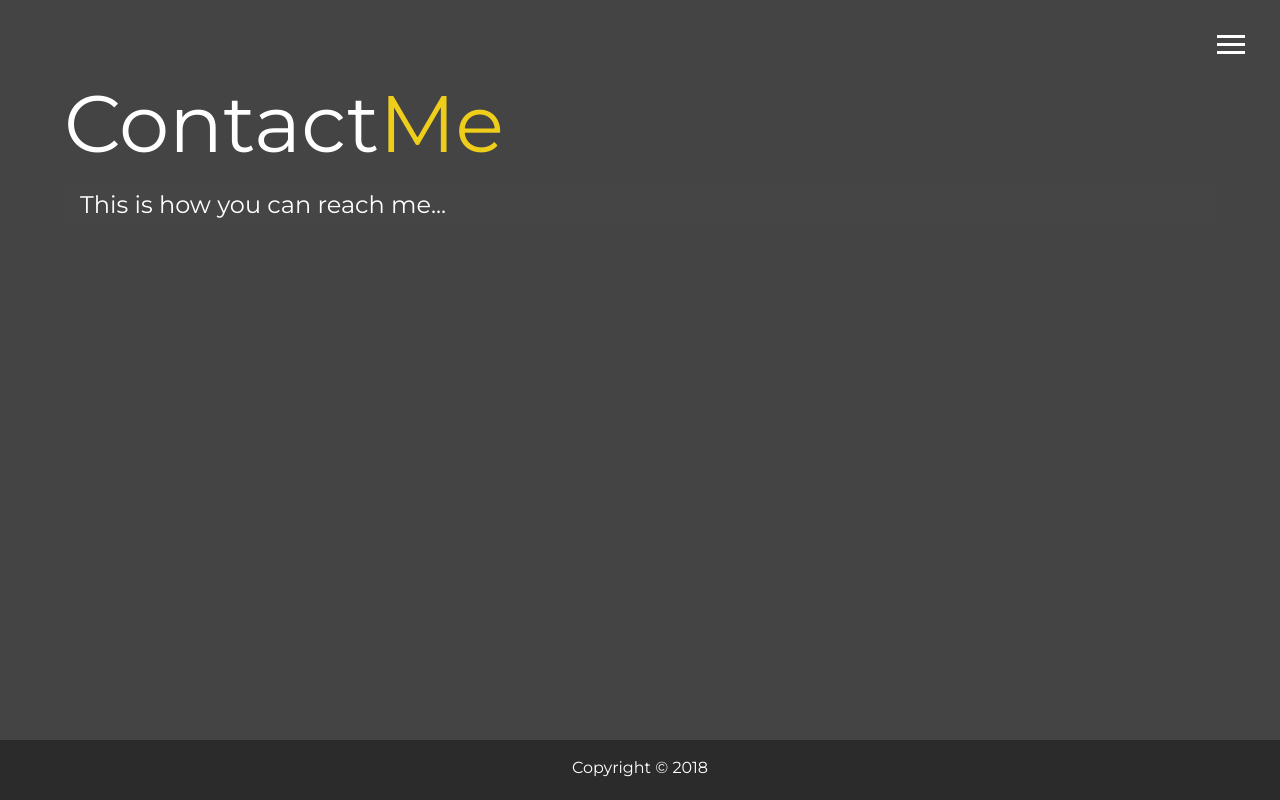
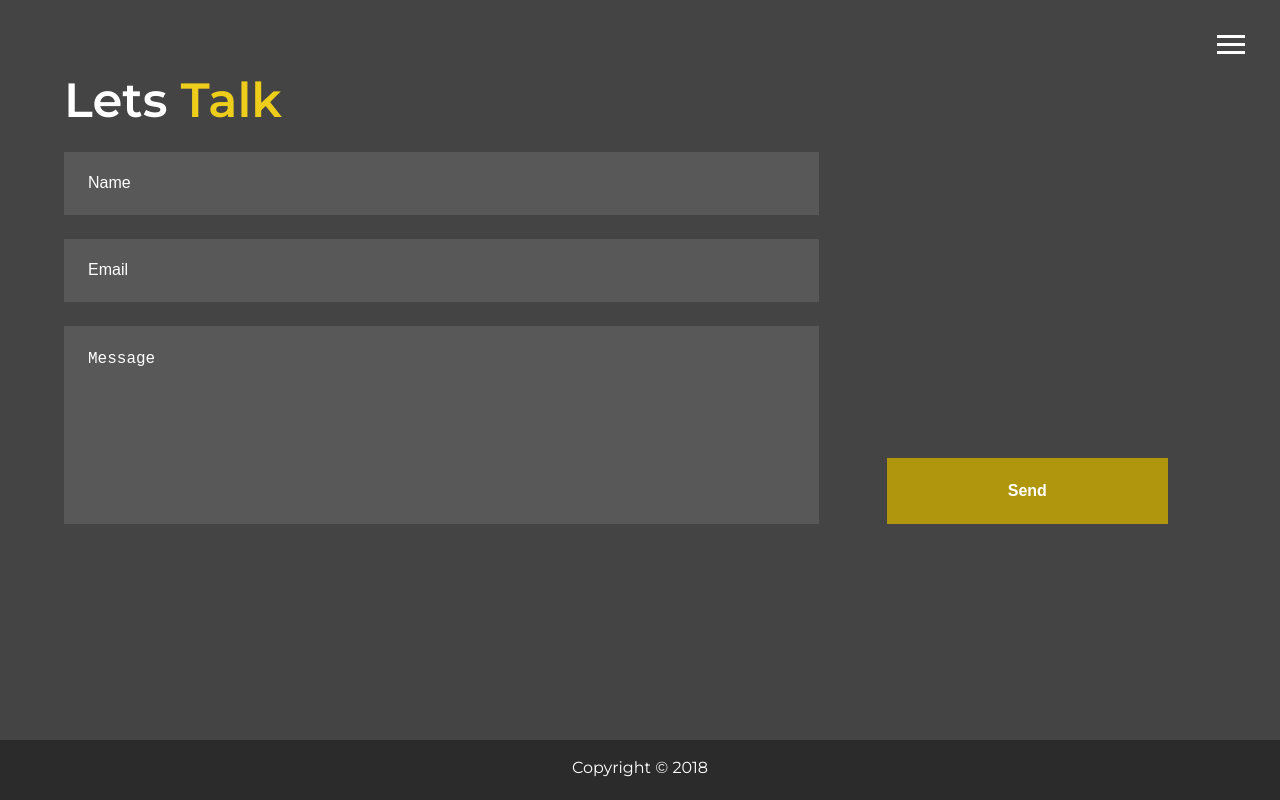
Before and after one commit to UndefinedMamun/react-portfolio, a React app: page /contact-me in a window 1280 px wide. Built offline with nearby package versions, Linux system fonts and the light colour scheme; the HTML template or start-up script is replaced by a standard one.

Commit message:
contact page added

```diff
--- a/package.json
+++ b/package.json
@@ -32,6 +32,7 @@
     "jest": "23.6.0",
     "jest-pnp-resolver": "1.0.1",
     "jest-resolve": "23.6.0",
+    "joi-browser": "^13.4.0",
     "jquery": "^3.3.1",
     "mini-css-extract-plugin": "0.4.3",
     "node-sass": "^4.11.0",
--- a/src/components/contact/contact.jsx
+++ b/src/components/contact/contact.jsx
@@ -1,29 +1,119 @@
 import React, { Component } from "react";
+import Joi from "joi-browser";
 import "./contact.scss";
 
 class Contact extends Component {
-  state = {};
+  state = {
+    data: {
+      name: "",
+      email: "",
+      message: ""
+    },
+    errors: null
+  };
+
+  schema = {
+    name: Joi.string()
+      .required()
+      .min(3)
+      .label("Name"),
+    email: Joi.string()
+      .email()
+      .required()
+      .label("Email"),
+    message: Joi.string()
+      .required()
+      .min(5)
+      .label("Message")
+  };
+
+  handleChange({ currentTarget: input }) {
+    const data = { ...this.state.data };
+    data[input.name] = input.value;
+    this.setState({ data });
+    this.validateInput(input.name, input.value);
+  }
+
+  validateInput(name, value) {
+    const schema = this.schema[name];
+    const { error } = Joi.validate(value, schema);
+    const errors = { ...this.state.errors };
+    if (!error) delete errors[name];
+    else errors[name] = error.message;
+    this.setState({ errors });
+  }
+
+  validateForm() {
+    const data = { ...this.state.data };
+    const { error } = Joi.validate(data, this.schema);
+    if (error) return false;
+    return true;
+  }
+
+  handleSubmit(e) {
+    e.preventDefault();
+
+    const valid = this.validateForm();
+  }
+
   render() {
+    const { data, errors } = this.state;
     return (
       <main id="contact">
         <h1 className="lg-heading">
-          Contact
-          <span className="text-secondery">Me</span>
+          Lets
+          <span className="text-secondery"> Talk</span>
         </h1>
-        <h2 className="sm-heading">This is how you can reach me...</h2>
 
-        {/* <div className="boxes">
-          <div>
-            <span className="text-secondery">Email:</span>
-            bkmmamun@gmail.com
+        <form>
+          <div className="inputs">
+            <input
+              className={
+                errors && errors["name"]
+                  ? "form-element invalid"
+                  : "form-element"
+              }
+              name="name"
+              type="text"
+              placeholder="Name"
+              value={data.name}
+              onChange={e => this.handleChange(e)}
+            />
+            <input
+              className={
+                errors && errors["email"]
+                  ? "form-element invalid"
+                  : "form-element"
+              }
+              name="email"
+              type="email"
+              placeholder="Email"
+              value={data.email}
+              onChange={e => this.handleChange(e)}
+            />
+            <textarea
+              className={
+                errors && errors["message"]
+                  ? "form-element invalid"
+                  : "form-element"
+              }
+              name="message"
+              placeholder="Message"
+              rows="10"
+              value={data.message}
+              onChange={e => this.handleChange(e)}
+            />
           </div>
-          <div>
-            <span className="text-secondery">Phone:</span>
-            8801745185666
+          <div id="submit-btn">
+            <button
+              disabled={!this.validateForm()}
+              onClick={e => this.handleSubmit(e)}
+              type="submit"
+            >
+              Send
+            </button>
           </div>
-        </div> */}
-
-        <h3 className="lg-heading" />
+        </form>
       </main>
     );
   }
--- a/src/components/contact/contact.scss
+++ b/src/components/contact/contact.scss
@@ -26,3 +26,70 @@
     }
   }
 }
+
+#contact {
+  .lg-heading {
+    font-size: 3rem;
+    margin-bottom: 1rem;
+  }
+
+  form {
+    display: grid;
+    grid-template-columns: 2fr 1fr;
+    grid-gap: 20px;
+    grid-template-areas: "inputs  btn";
+
+    .inputs {
+      grid-area: "inputs";
+      // margin-left: 0.4rem;
+
+      .form-element {
+        display: block;
+        background-color: lighten($primary-color, 8);
+        width: 100%;
+        padding: 1.5rem;
+        margin-bottom: 1.5rem;
+        border: none;
+        outline: none;
+        color: set-text-color($primary-color);
+
+        &::placeholder {
+          color: set-text-color($primary-color);
+          font-size: 1rem;
+        }
+        &:last-child {
+          margin-bottom: 0;
+        }
+
+        &.invalid {
+          border: 1px solid brown;
+        }
+      }
+
+      textarea.form-element {
+        resize: none;
+      }
+    }
+
+    #submit-btn {
+      grid-area: btn;
+      align-items: end;
+      display: grid;
+
+      button {
+        background-color: $secondery-color;
+        padding: 1.5rem;
+        border: none;
+        color: set-text-color($primary-color);
+        outline: none;
+        margin: 0 3rem;
+        font-size: 1rem;
+        font-weight: bold;
+
+        &:disabled {
+          background-color: darken($secondery-color, 15);
+        }
+      }
+    }
+  }
+}
--- a/src/components/header.jsx
+++ b/src/components/header.jsx
@@ -11,11 +11,11 @@ export const pages = [
     link: "/about-me"
   },
   {
-    name: "My works",
+    name: "Works",
     link: "/works"
   },
   {
-    name: "How to Reach me",
+    name: "Contact",
     link: "/contact-me"
   }
 ];
--- a/src/components/home/home.jsx
+++ b/src/components/home/home.jsx
@@ -25,7 +25,7 @@ class Home extends Component {
             <i className="fab fa-linkedin fa-2x" />
           </a>
           <a target="blank" href="https://github.com/UndefinedMamun">
-            <i className="fab fa-github fa-2x" />
+            <i className="fab fa-github-square fa-2x" />
           </a>
         </div>
       </main>
--- a/src/scss/main.scss
+++ b/src/scss/main.scss
@@ -28,6 +28,7 @@ h3 {
 
   &.lg-heading {
     font-size: 5rem;
+    font-weight: bold;
   }
 
   &.sm-heading {
@@ -70,7 +71,7 @@ main {
     margin-top: 1rem;
 
     a {
-      padding: 0.4rem;
+      padding: 0.5rem;
       @include easeOut();
 
       &:hover {
```
Also changed, not shown: 1 other file (tests, documents, lock files or other folders).
